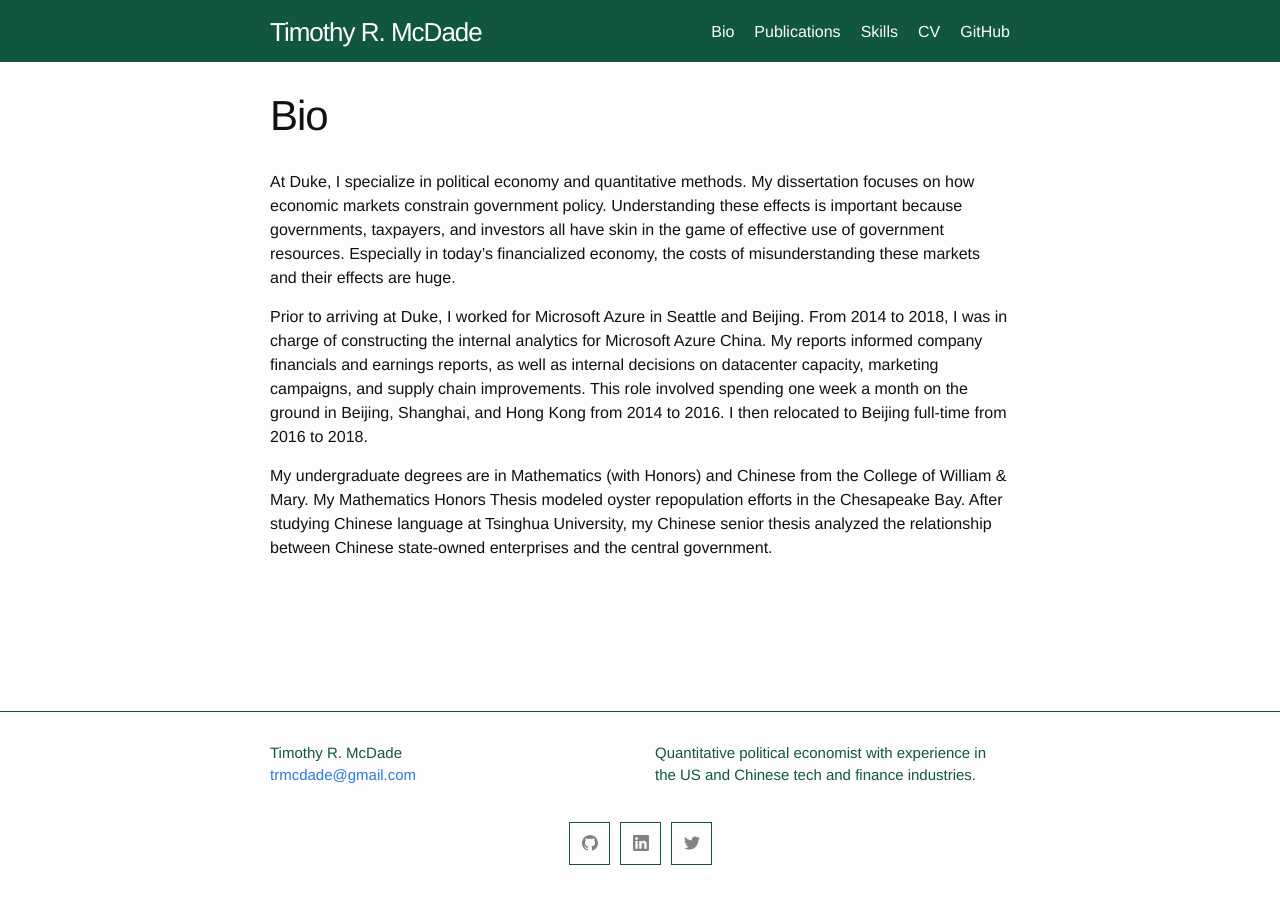
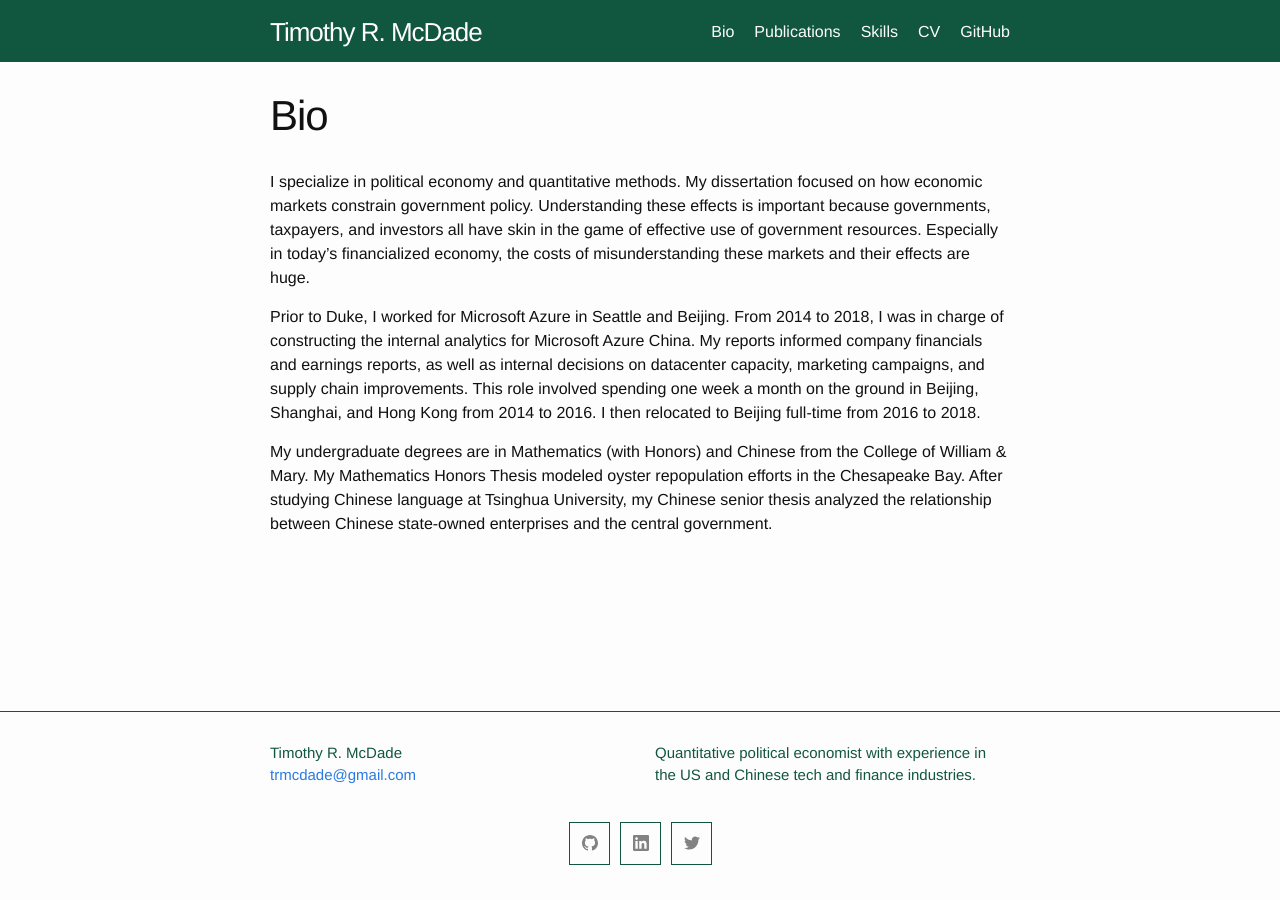
Before and after one commit to trmcdade/trmcdade.github.io, a Jekyll site: the page built from bio.md, in a window 1280 px wide. Built offline with Jekyll 4.4.1, drawn with Linux system fonts in a browser that asks for light colours; our own code applies the rules of GitHub Pages for plain Markdown files.

Commit message:
edit bio

```diff
--- a/bio.md
+++ b/bio.md
@@ -5,11 +5,11 @@ title: Bio
 
 <!-- ## Bio -->
 
-At Duke, I specialize in political economy and quantitative methods. My dissertation focuses on how economic markets constrain government policy. Understanding these effects is important because governments, taxpayers, and investors all have skin in the game of effective use of government resources. Especially in today's financialized economy, the costs of misunderstanding these markets and their effects are huge.
+I specialize in political economy and quantitative methods. My dissertation focused on how economic markets constrain government policy. Understanding these effects is important because governments, taxpayers, and investors all have skin in the game of effective use of government resources. Especially in today's financialized economy, the costs of misunderstanding these markets and their effects are huge.
 
 <!-- I have taken coursework in the Political Science, Economics, Mathematics, and Public Policy departments. -->
 <!-- I am a Research Associate in [Devlab@Duke](https://www.devlabduke.com/) working on the Machine Learning for Peace project. Our team is predicting civil space movements across the world using data scraped from news stories online. We then apply a supervised classifier to find relevant events and forecast movements particular to each country.   -->
 
-Prior to arriving at Duke, I worked for Microsoft Azure in Seattle and Beijing. From 2014 to 2018, I was in charge of constructing the internal analytics for Microsoft Azure China. My reports informed company financials and earnings reports, as well as internal decisions on datacenter capacity, marketing campaigns, and supply chain improvements. This role involved spending one week a month on the ground in Beijing, Shanghai, and Hong Kong from 2014 to 2016. I then relocated to Beijing full-time from 2016 to 2018.
+Prior to Duke, I worked for Microsoft Azure in Seattle and Beijing. From 2014 to 2018, I was in charge of constructing the internal analytics for Microsoft Azure China. My reports informed company financials and earnings reports, as well as internal decisions on datacenter capacity, marketing campaigns, and supply chain improvements. This role involved spending one week a month on the ground in Beijing, Shanghai, and Hong Kong from 2014 to 2016. I then relocated to Beijing full-time from 2016 to 2018.
 
 My undergraduate degrees are in Mathematics (with Honors) and Chinese from the College of William & Mary. My Mathematics Honors Thesis modeled oyster repopulation efforts in the Chesapeake Bay. After studying Chinese language at Tsinghua University, my Chinese senior thesis analyzed the relationship between Chinese state-owned enterprises and the central government.
```
Also changed, not shown: index.md (+2 -1 lines).
